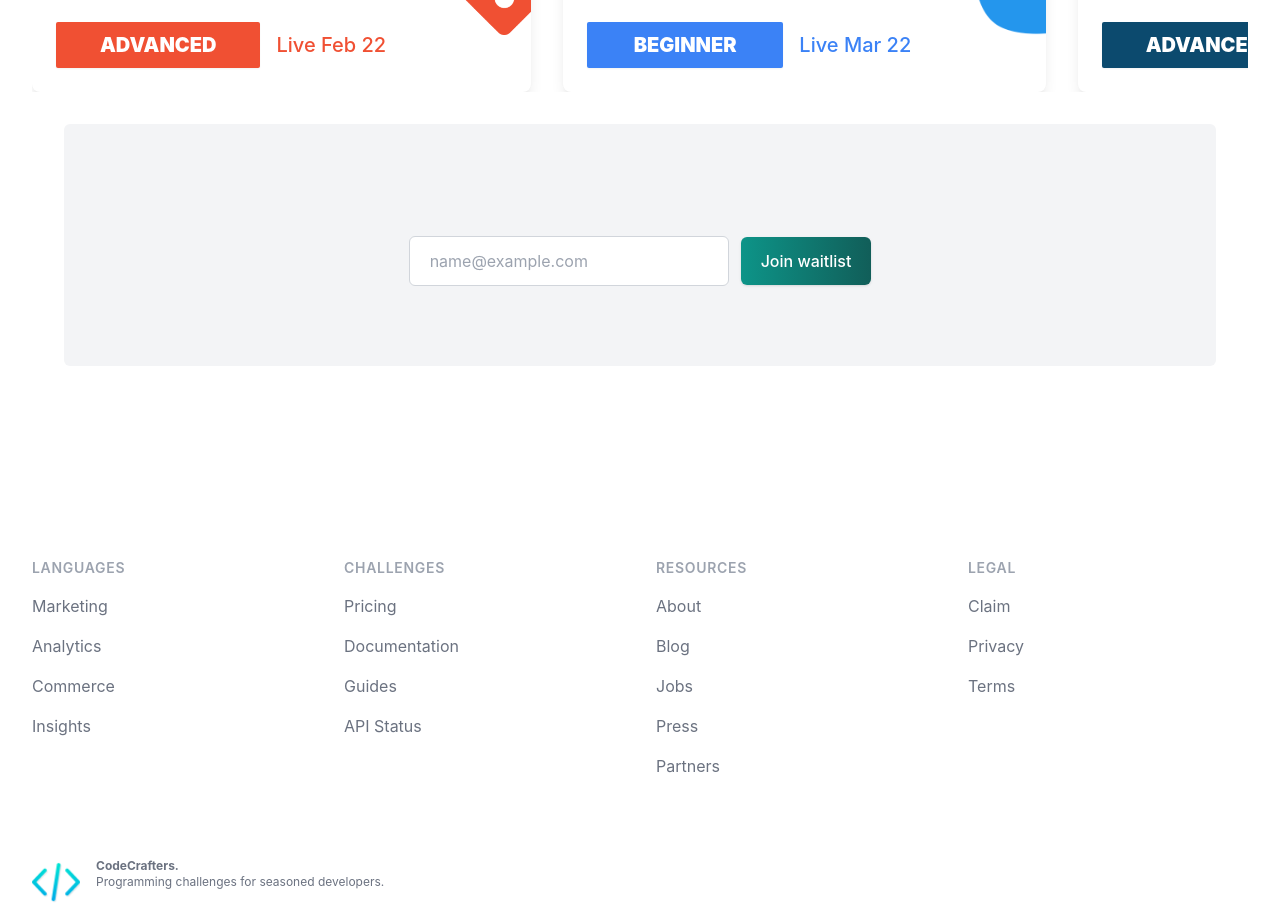
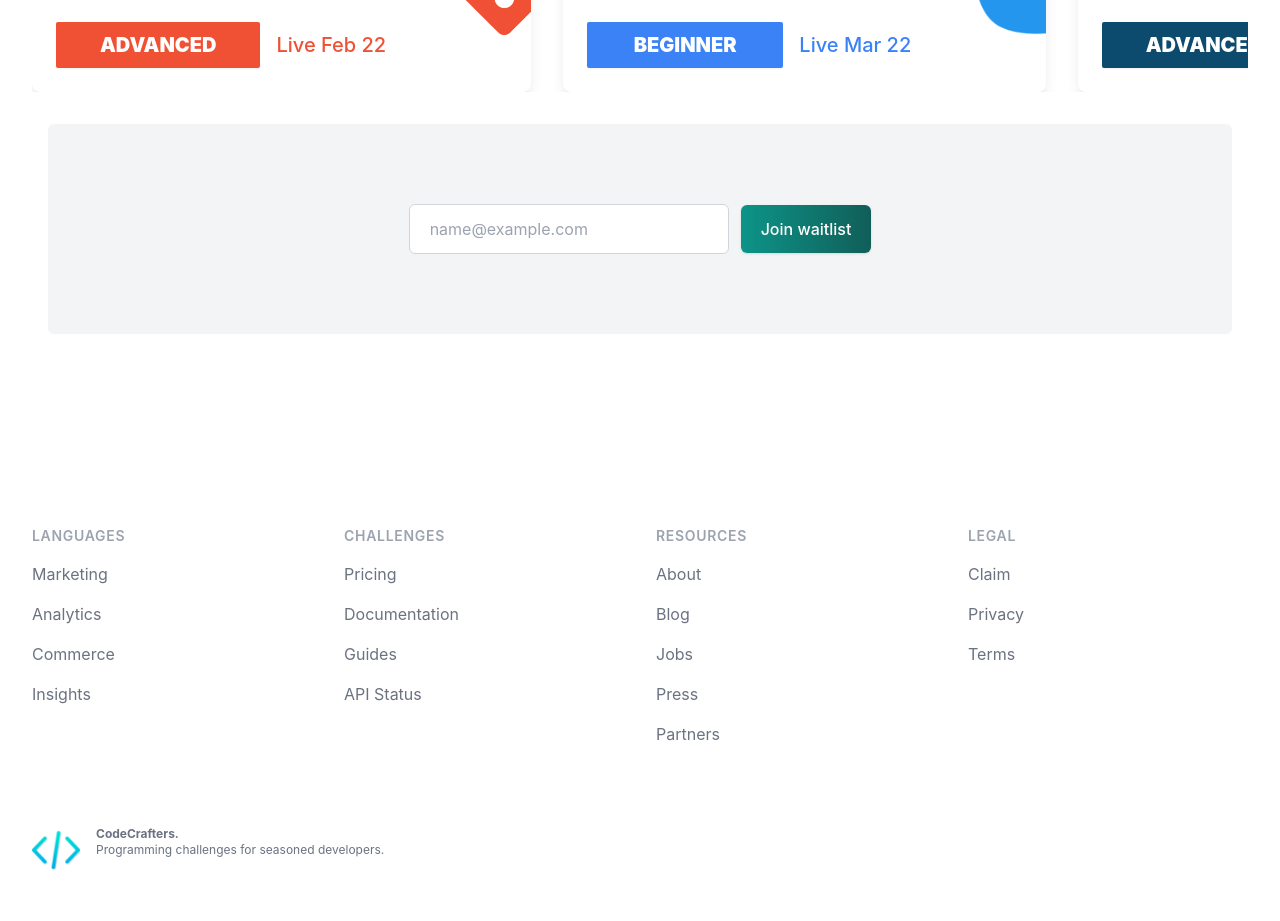
Before and after one commit to sarupbanskota/byor-landing, a Next.js app: page / in a window 1280 px wide. Shown: the part 4020-4941 px from the top of the page. Built offline with nearby package versions, Linux system fonts and the light colour scheme.

Commit message:
fix padding

```diff
--- a/components/WaitlistForm.js
+++ b/components/WaitlistForm.js
@@ -2,9 +2,9 @@ export { WaitlistForm };
 
 function WaitlistForm() {
   return (
-    <div className="mx-auto max-w-md px-4 sm:max-w-3xl sm:px-6 lg:max-w-7xl lg:px-8">
+    <div className="mx-auto max-w-md px-4 sm:max-w-3xl lg:max-w-7xl">
       <div className="relative px-4 py-4 my-8 overflow-hidden sm:px-12 sm:py-20 bg-gray-100 rounded-md">
-        <form className="mt-8 sm:flex items-center justify-center">
+        <form className="sm:flex items-center justify-center">
           <label htmlFor="email-address" className="sr-only">
             Email address
           </label>
```
